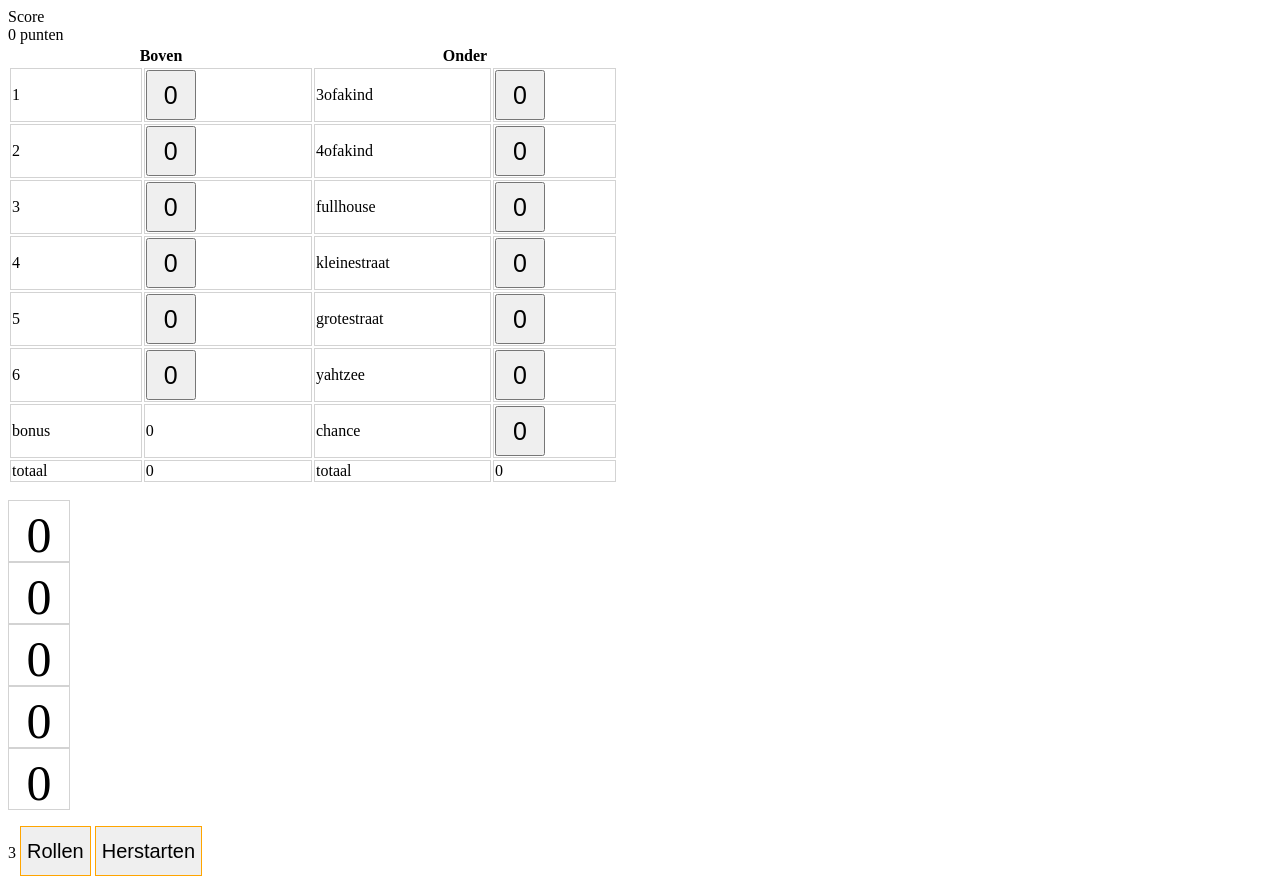
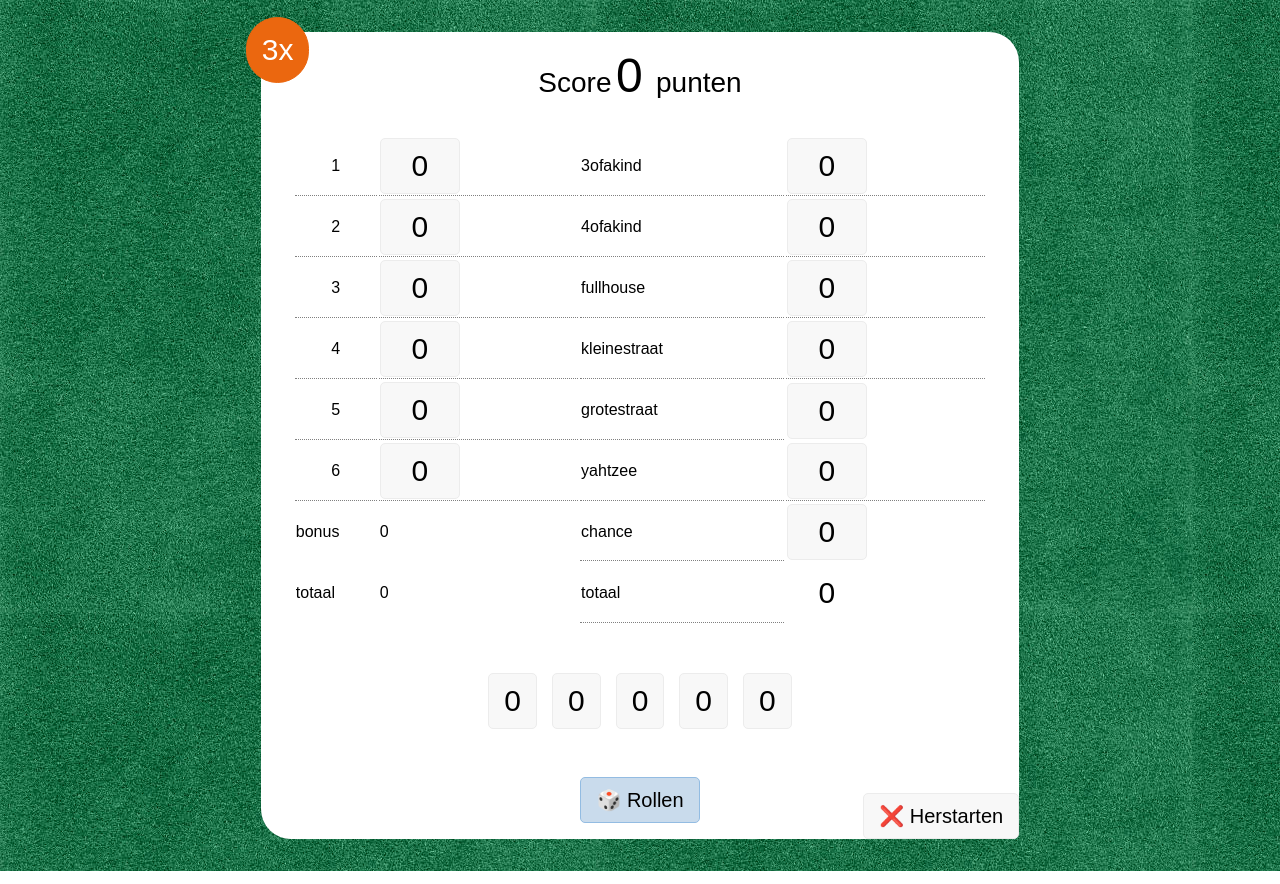
Before and after one commit to stijnsta/yahtzeejs, a plain HTML site: page index.html in a window 1280 px wide. Drawn offline with Linux system fonts and the light colour scheme.

Commit message:
Add files via upload

```diff
--- /dev/null
+++ b/css/y.less
@@ -0,0 +1,170 @@
+body{
+    font-family: Arial, Helvetica, sans-serif;
+    color: black;
+    background-image: url(../images/felt.jpg);
+}
+
+.container{
+    margin: 2em auto;
+    max-width: 100%;
+    @media (min-width: 768px) {
+        max-width: 60%;
+    }
+}
+
+
+.game{
+    background-color: white;
+    border-radius: 30px;
+    position: relative;
+    z-index: 1;
+    // score
+    &__score{
+        padding:1em 2em;
+        text-align: center;
+        &-title{
+            font-size: 1.75em;
+        }
+        &-points{
+            font-size: 3em;
+        }
+    }
+    // table
+    &__table{
+        padding:1em 2em;
+        &-number,
+        &-points,
+        &-type,
+        &-score{
+            border-bottom: 1px dotted gray;
+        }
+        &-cont{
+            width: 100%;
+        }
+        &-number{
+            width: 80px;
+            text-align: center;
+        }
+        &-points{
+        }
+        &-total{
+            td{
+                height: 60px;
+            }
+            .total{
+                &.bottom{
+                    font-size: 30px;
+                    color: black;
+                    text-align:center;
+                    padding:10px 15px;
+                    border-radius: 5px;
+                    width: 50px;
+                    display: block;
+                }
+            }
+        }
+    }
+    // dice
+    &__dice{
+        padding:1em 2em;
+        ul{
+            list-style-type: none;
+            padding:0;
+            display: flex;
+            justify-content: center;
+            > span{
+                margin: 0 0.25em;
+            }
+        }
+    }
+    // action
+    &__action{
+        padding:1em 2em;
+        display: flex;
+        justify-content: space-evenly;
+        .btn2{
+            font-size: 20px;
+            color: black;
+            background-color: #f8f8f8;
+            border:1px solid #ececec;
+            text-align:center;
+            padding:10px 15px;
+            border-radius: 5px;
+            &:hover,
+            &:focus{
+                cursor: pointer;
+                color: #005724;
+                background-color:#addbc0;
+                border:1px solid #02943f;
+            }
+            &.roll{
+                color: black;
+                background-color: #c9dbec;
+                border:1px solid #93bce2;
+                &:hover,
+                &:focus{
+                    cursor: pointer;
+                    color: #ffffff;
+                    background-color:#105ba0;
+                    border:1px solid #105ba0;
+                }
+            }
+            &.restart{
+                position: absolute;
+                bottom: 0;
+                right: 0;
+                &:hover,
+                &:focus{
+                    cursor: pointer;
+                    color: #db0f0f;
+                    background-color:#f8d7d7;
+                    border:1px solid #db0f0f;
+                }
+            }
+        }
+        &-turnsleft{
+            position: absolute;
+            z-index: 2;
+            top: -0.5em;
+            left: -0.5em;
+            font-size: 30px;
+            color: white;
+            background-color: #eb670f;
+            border:1px solid #eb670f;
+            text-align:center;
+            padding:15px;
+            border-radius: 100px;
+            display: flex;
+        }
+    }
+    .btn{
+        font-size: 30px;
+        color: black;
+        background-color: #f8f8f8;
+        border:1px solid #ececec;
+        text-align:center;
+        padding:10px 15px;
+        border-radius: 5px;
+        &:hover,
+        &:focus{
+            cursor: pointer;
+            color: #005724;
+            background-color:#addbc0;
+            border:1px solid #02943f;
+        }
+        &.points{
+            width: 80px;
+        }
+    }
+
+}
+
+
+
+
+
+
+.dice[data-keep="1"]{
+    border: 1px solid limegreen;
+    background-color: lightgreen;
+}
--- a/index.html
+++ b/index.html
@@ -1,189 +1,174 @@
 <html>
 
 <head>
-    <script src="y.js"></script>
-    <link rel="stylesheet" href="y.css" />
+    <script src="js/y.js"></script>
+    <link rel="stylesheet" href="css/y.css" />
 </head>
 
 <body>
-    <div>
-        <div>Score</div>
-        <div><span id="lblpoints" class="total overall">0</span> punten</div>
-        <table>
-            <tr>
+    <div class="container">
+        <div class="game">
+            <span class="game__action-turnsleft">
+                <span id="turns">3</span>
+                <span >x</span>
+            </span>
+            <div class="game__score">
+                <span class="game__score-title">Score</span>
+                <span class="game__score-points">
+                    <span id="lblpoints" class="total overall">0</span>
+                </span>
+                <span class="game__score-title">punten</span>
+            </div>
+            <div class="game__table">
+                <table class="game__table-cont">
+                    <!-- <tr class="game__table-title">
                         <th colspan="2">Boven</th>
                         <th colspan="2">Onder</th>
-            </tr>
-            <tr>
-                <td>
+                    </tr> -->
+                    <tr class="game__table-row">
+                        <td  class="game__table-number">
                             <span>1</span>
                         </td>
-                <td>
+                        <td class="game__table-points">
                             <button class="btn points" data-top="1" id="btn1" data-saved="0" data-point="1"
                                 onclick="save(this)">0</button>
                         </td>
-                <td>
+                        <td class="game__table-type">
                             <span>3ofakind</span>
                         </td>
-                <td>
+                        <td class="game__table-score">
                             <button class="btn points" data-top="0" id="btn3kind" data-saved="0" data-point="1"
                                 onclick="save(this)">0</button>
                         </td>
                     </tr>
-            <tr>
-                <td>
+                    <tr class="game__table-row">
+                        <td  class="game__table-number">
                             <span>2</span>
                         </td>
-                <td>
+                        <td class="game__table-points">
                             <button class="btn points" data-top="1" id="btn2" data-saved="0" data-point="1"
                                 onclick="save(this)">0</button>
                         </td>
-                <td>
+                        <td class="game__table-type">
                             <span>4ofakind</span>
                         </td>
-                <td>
+                        <td class="game__table-score">
                             <button class="btn points" data-top="0" id="btn4kind" data-saved="0" data-point="1"
                                 onclick="save(this)">0</button>
                         </td>
                     </tr>
-            <tr>
-                <td>
+                    <tr class="game__table-row">
+                        <td  class="game__table-number">
                             <span>3</span>
                         </td>
-                <td>
+                        <td class="game__table-points">
                             <button class="btn points" data-top="1" id="btn3" data-saved="0" data-point="1"
                                     onclick="save(this)">0</button>
                         </td>
-                <td>
-
+                        <td class="game__table-type">
                             <span>fullhouse</span>
                         </td>
-                        <td>
+                        <td class="game__table-score">
                             <button class="btn points" data-top="0" id="btnfh" data-saved="0" data-point="1"
                                     onclick="save(this)">0</button>
-
-
                         </td>
                     </tr>
-            <tr>
-                <td>
-
-
+                    <tr class="game__table-row">
+                        <td  class="game__table-number">
                             <span>4</span>
                         </td>
-                        <td>
+                        <td class="game__table-points">
                             <button class="btn points" data-top="1" id="btn4" data-saved="0" data-point="1"
                                     onclick="save(this)">0</button>
-
                         </td>
-                <td>
-
+                        <td class="game__table-type">
                             <span>kleinestraat</span>
                         </td>
-                        <td>
+                        <td class="game__table-score">
                             <button class="btn points" data-top="0" id="btnss" data-saved="0" data-point="1"
                                     onclick="save(this)">0</button>
-
                         </td>
                     </tr>
-            <tr>
-                <td>
-
-
+                    <tr class="game__table-row">
+                        <td  class="game__table-number">
                             <span>5</span>
                         </td>
-                        <td>
+                        <td class="game__table-points">
                             <button class="btn points" data-top="1" id="btn5" data-saved="0" data-point="1"
                                     onclick="save(this)">0</button>
-
                         </td>
-                <td>
-
+                        <td class="game__table-type">
                             <span>grotestraat</span>
-
                         </td>
                         <td>
                             <button class="btn points" data-top="0" id="btnbs" data-saved="0" data-point="1"
                                     onclick="save(this)">0</button>
-
                         </td>
                     </tr>
-            <tr>
-                <td>
-
+                    <tr class="game__table-row">
+                        <td class="game__table-number">
                             <span>6</span>
                         </td>
-                        <td>
+                        <td class="game__table-points">
                         <button class="btn points" data-top="1" id="btn6" data-saved="0" data-point="1"
                                     onclick="save(this)">0</button>
-
-
                         </td>
-                <td>
-
+                        <td class="game__table-type">
                             <span>yahtzee</span>
                         </td>
-                        <td>
+                        <td class="game__table-score">
                             <button class="btn points yahtzee" data-top="0" id="btny" data-saved="0" data-point="1"
                                     onclick="save(this)">0</button>
                             <span class="extra hidden"></span>
                             <input type="hidden" id="extra" value="0">
-
                         </td>
                     </tr>
-            <tr>
+                    <tr class="game__table-bonus">
                         <td>
-
                             <span>bonus</span>
-                        </td><td>
-                        <span class="total bonus" id="lblbonus">0</span>
-
-
                         </td>
                         <td>
-
+                            <span class="total bonus" id="lblbonus">0</span>
+                        </td>
+                        <td class="game__table-type">
                             <span>chance</span>
                         </td>
                         <td>
                             <button class="btn points" id="btnc" data-saved="0" data-point="1"
                                     onclick="save(this)">0</button>
-
                         </td>
                     </tr>
-            <tr>
+                    <tr class="game__table-total">
                         <td>
-
                             <span>totaal</span>
                         </td>
                         <td>
                             <span class="total top" id="lbltotalu">0</span>
-
                         </td>
-
-                <td>
+                        <td  class="game__table-type">
                             <span>totaal</span>
                         </td>
                         <td>
                             <span class="total bottom" id="lbltotall">0</span>
-
                         </td>
                     </tr>
                 </table>
             </div>
-    <div>
+            <div class="game__dice">
                 <ul>
-            <li class="dice" data-keep="0" id="dice1" onclick="keepdice(this)">0</li>
-            <li class="dice" data-keep="0" id="dice2" onclick="keepdice(this)">0</li>
-            <li class="dice" data-keep="0" id="dice3" onclick="keepdice(this)">0</li>
-            <li class="dice" data-keep="0" id="dice4" onclick="keepdice(this)">0</li>
-            <li class="dice" data-keep="0" id="dice5" onclick="keepdice(this)">0</li>
+                    <span class="dice btn" data-keep="0" id="dice1" onclick="keepdice(this)"><span>0</span></span>
+                    <span class="dice btn" data-keep="0" id="dice2" onclick="keepdice(this)"><span>0</span></span>
+                    <span class="dice btn" data-keep="0" id="dice3" onclick="keepdice(this)"><span>0</span></span>
+                    <span class="dice btn" data-keep="0" id="dice4" onclick="keepdice(this)"><span>0</span></span>
+                    <span class="dice btn" data-keep="0" id="dice5" onclick="keepdice(this)"><span>0</span></span>
                 </ul>
 
             </div>
-    <div>
-        <span class="turnsleft" id="turns">3</span>
-        <button id="roll" onclick="roll()" class="btn roll">Rollen</button>
-        <button id="restart" onclick="restart()" class="btn restart">Herstarten</button>
+            <div class="game__action">
+                <button id="roll" onclick="roll()" class="btn2 roll">🎲 Rollen</button>
+                <button id="restart" onclick="restart()" class="btn2 restart"> ❌ Herstarten</button>
+            </div>
+        </div>
     </div>
 </body>
 
--- /dev/null
+++ b/js/y.js
@@ -0,0 +1,209 @@
+var dices = [0, 0, 0, 0, 0];
+function save(item) {
+    item.disabled = 1;
+    item.dataset.saved = 1;
+    resetRoll();
+    calculateTotals();
+}
+function restart() {
+    document.querySelectorAll('[data-point="1"]').forEach(function (item) {
+
+        item.dataset.saved = "0";
+        item.disabled = false;
+    });
+    document.getElementById("extra").value = 0;
+    document.getElementById("lblbonus").innerText = 0;
+    document.getElementById("lbltotalu").innerText = 0;
+    document.getElementById("lbltotall").innerText = 0;
+    document.getElementById("lblpoints").innerText = 0;
+    resetRoll();
+
+}
+function calculateTotals() {
+    var topSubTotal = 0;
+    var bottomTotal = 0;
+    document.querySelectorAll('[data-top="1"]').forEach(function (top) {
+        topSubTotal += parseInt(top.innerText);
+    });
+
+    if (topSubTotal >= 63) {
+        document.getElementById('lblbonus').innerText = "35";
+        topSubTotal += 35;
+    }
+    document.getElementById('lbltotalu').innerText = topSubTotal;
+
+    document.querySelectorAll('[data-top="0"]').forEach(function (bottom) {
+        bottomTotal += parseInt(bottom.innerText);
+    });
+    bottomTotal += parseInt(document.getElementById("extra").value);
+    document.getElementById("lbltotall").innerText = bottomTotal;
+    document.getElementById("lblpoints").innerText = bottomTotal + topSubTotal;
+}
+function resetRoll() {
+    document.getElementById("turns").innerText = 3;
+    document.getElementById("dice1").innerText = 0;
+    document.getElementById("dice2").innerText = 0;
+    document.getElementById("dice3").innerText = 0;
+    document.getElementById("dice4").innerText = 0;
+    document.getElementById("dice5").innerText = 0;
+    document.querySelectorAll('[data-keep]').forEach(function (dice) {
+        dice.dataset.keep = 0;
+    });
+    cleanButton();
+    document.getElementById("roll").disabled = false;
+}
+function keepdice(item) {
+    var kept = item.dataset.keep;
+    if (kept == "0") {
+        kept = "1";
+    } else {
+        kept = "0";
+    }
+    item.dataset.keep = kept;
+}
+function roll() {
+
+    var turns = document.getElementById("turns").innerText;
+
+    if (turns > 0) {
+        turns -= 1;
+        document.getElementById("turns").innerText = turns;
+
+
+        var i = 0;
+        document.querySelectorAll("[data-keep]").forEach(function (item) {
+            var kept = item.dataset.keep;
+            if (kept == "0") {
+                dices[i] = getRndInteger(1, 6);
+                document.getElementById(item.id).innerText = dices[i];
+            }
+            i++;
+        });
+
+
+        rollcalculate(dices)
+
+
+    }
+    if (turns == 0) {
+        document.getElementById("roll").disabled = true;
+    }
+
+
+
+
+}
+function cleanButton() {
+
+    document.querySelectorAll('[data-point="1"]').forEach(function (item) {
+
+        if (item.dataset.saved == "0") {
+
+            item.innerText = 0;
+        }
+    });
+
+}
+function rollcalculate(dices) {
+    cleanButton();
+    var numberOf1 = dices.filter(x => x === 1).length;
+    var numberOf2 = dices.filter(x => x === 2).length;
+    var numberOf3 = dices.filter(x => x === 3).length;
+    var numberOf4 = dices.filter(x => x === 4).length;
+    var numberOf5 = dices.filter(x => x === 5).length;
+    var numberOf6 = dices.filter(x => x === 6).length;
+
+    var total1 = numberOf1 * 1;
+    var total2 = numberOf2 * 2;
+    var total3 = numberOf3 * 3;
+    var total4 = numberOf4 * 4;
+    var total5 = numberOf5 * 5;
+    var total6 = numberOf6 * 6;
+
+    if (document.getElementById("btn1").dataset.saved == 0) {
+
+        document.getElementById("btn1").innerText = total1;
+    }
+    if (document.getElementById("btn2").dataset.saved == 0) {
+        document.getElementById("btn2").innerText = total2;
+    }
+    if (document.getElementById("btn3").dataset.saved == 0) {
+        document.getElementById("btn3").innerText = total3;
+    }
+    if (document.getElementById("btn4").dataset.saved == 0) {
+        document.getElementById("btn4").innerText = total4;
+    }
+    if (document.getElementById("btn5").dataset.saved == 0) {
+        document.getElementById("btn5").innerText = total5;
+    }
+    if (document.getElementById("btn6").dataset.saved == 0) {
+        document.getElementById("btn6").innerText = total6;
+    }
+    //three of a kind
+    if (numberOf1 >= 3 || numberOf2 >= 3 || numberOf3 >= 3 || numberOf4 >= 3 || numberOf5 >= 3 || numberOf6 >= 3) {
+        if (document.getElementById("btn3kind").dataset.saved == 0) {
+
+            document.getElementById("btn3kind").innerText = dices.reduce((partialSum, a) => partialSum + a, 0);
+        }
+    }
+    //four of a kind
+    if (numberOf1 >= 4 || numberOf2 >= 4 || numberOf3 >= 4 || numberOf4 >= 4 || numberOf5 >= 4 || numberOf6 >= 4) {
+        if (document.getElementById("btn4kind").dataset.saved == 0) {
+
+            document.getElementById("btn4kind").innerText = dices.reduce((partialSum, a) => partialSum + a, 0);
+        }
+    }
+    //yahtzee
+    if (numberOf1 >= 5 || numberOf2 >= 5 || numberOf3 >= 5 || numberOf4 >= 5 || numberOf5 >= 5 || numberOf6 >= 5) {
+        if (document.getElementById("btny").dataset.saved == 0) {
+
+
+            document.getElementById("btny").innerText = 50;
+        } else {
+            document.getElementById("extra").value += 50;
+        }
+    }
+    //fullhouse
+    if ((numberOf1 == 3
+        || numberOf2 == 3
+        || numberOf3 == 3
+        || numberOf4 == 3
+        || numberOf5 == 3
+        || numberOf6 == 3)
+        && (numberOf1 == 2
+            || numberOf2 == 2
+            || numberOf3 == 2
+            || numberOf4 == 2
+            || numberOf5 == 2
+            || numberOf6 == 2)) {
+        if (document.getElementById("btnfh").dataset.saved == 0) {
+
+            document.getElementById("btnfh").innerText = 25;
+        }
+    }
+    //small street
+    if ((numberOf1 >= 1 && numberOf2 >= 1 && numberOf3 >= 1 && numberOf4 >= 1)
+        || (numberOf2 >= 1 && numberOf3 >= 1 && numberOf4 >= 1 && numberOf5 >= 1)
+        || (numberOf3 >= 1 && numberOf4 >= 1 && numberOf5 >= 1 && numberOf6 >= 1)) {
+        if (document.getElementById("btnss").dataset.saved == 0) {
+
+            document.getElementById("btnss").innerText = 30;
+        }
+    }
+    //big street
+    if ((numberOf1 >= 1 && numberOf2 >= 1 && numberOf3 >= 1 && numberOf4 >= 1 && numberOf5 >= 1)
+        || (numberOf2 >= 1 && numberOf3 >= 1 && numberOf4 >= 1 && numberOf5 >= 1 && numberOf6 >= 1)) {
+        if (document.getElementById("btnbs").dataset.saved == 0) {
+
+            document.getElementById("btnbs").innerText = 40;
+        }
+    }
+    //chance
+    if (document.getElementById("btnc").dataset.saved == 0) {
+
+        document.getElementById("btnc").innerText = dices.reduce((partialSum, a) => partialSum + a, 0);
+    }
+}
+function getRndInteger(min, max) {
+    return Math.floor(Math.random() * (max - min + 1)) + min;
+}
```
Also changed, not shown: css/y.css (added), images/felt.jpg (added). Lines whose indentation alone changed are shown as unchanged.
